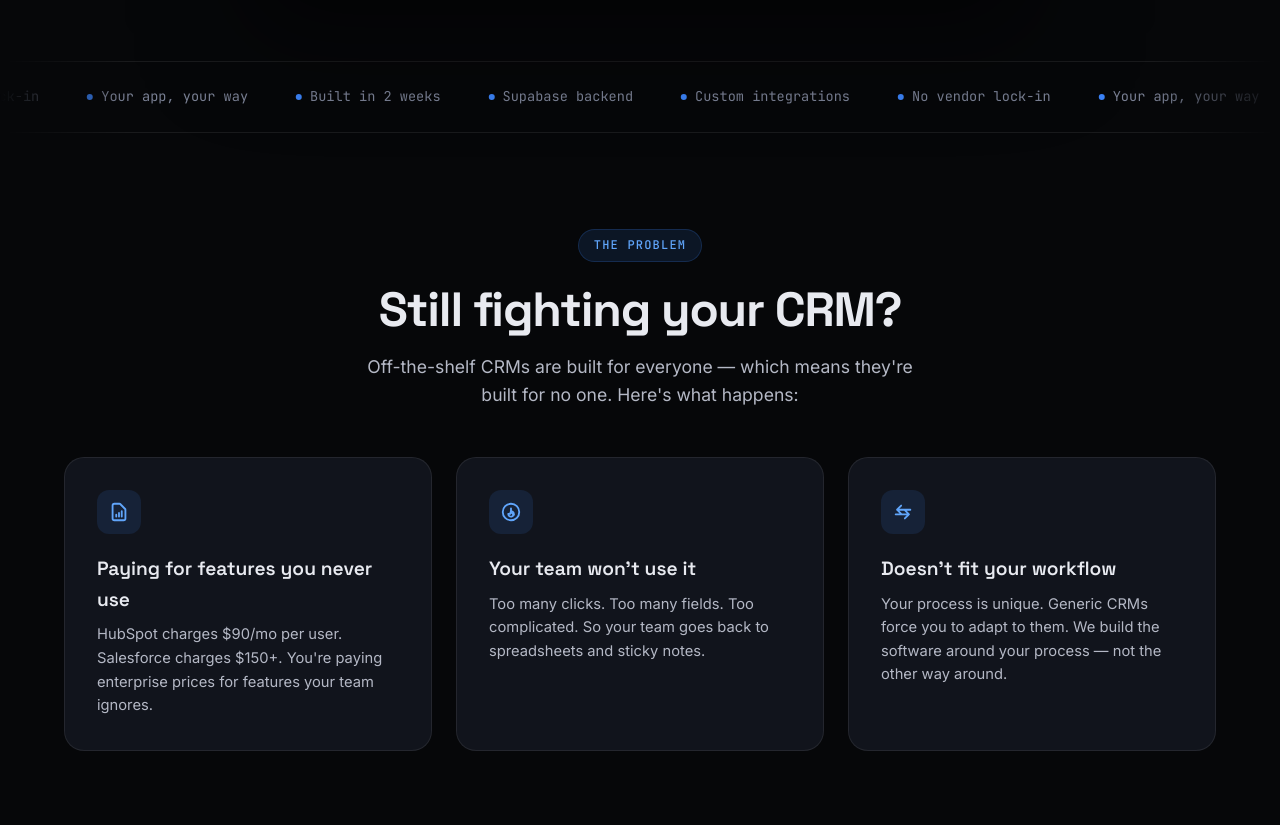
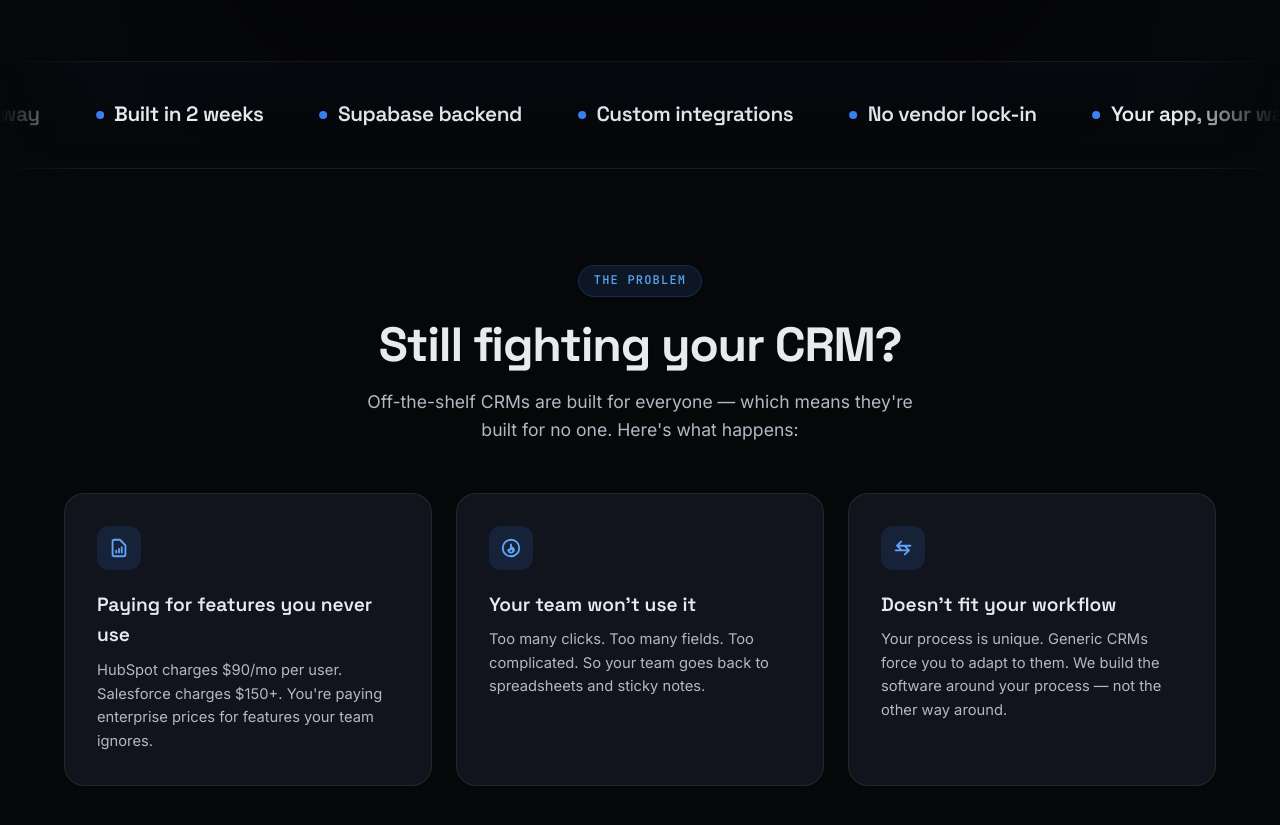
Before and after one commit to NATILEE-AUTOMATIONS/replacemysoftware, a website: page index.html in a window 1280 px wide. Shown: the part 1278-2103 px from the top of the page. Drawn offline with Linux system fonts and the light colour scheme.

Commit message:
marquee: speed up (30s→18s), bigger text (0.85rem→1.3rem), bolder, more padding

```diff
--- a/index.html
+++ b/index.html
@@ -852,23 +852,24 @@ footer {
 /* ═══ MARQUEE ═══ */
 .marquee {
   overflow: hidden;
-  padding: 1.5rem 0;
+  padding: 2.25rem 0;
   border-top: 1px solid var(--border);
   border-bottom: 1px solid var(--border);
-  -webkit-mask-image: linear-gradient(90deg, transparent, black 10%, black 90%, transparent);
-  mask-image: linear-gradient(90deg, transparent, black 10%, black 90%, transparent);
+  background: linear-gradient(180deg, rgba(59,130,246,0.03), transparent);
+  -webkit-mask-image: linear-gradient(90deg, transparent, black 8%, black 92%, transparent);
+  mask-image: linear-gradient(90deg, transparent, black 8%, black 92%, transparent);
 }
 .marquee-track {
-  display: flex; gap: 3rem;
-  animation: marquee 30s linear infinite;
+  display: flex; gap: 3.5rem;
+  animation: marquee 18s linear infinite;
   width: max-content;
 }
 .marquee-item {
-  display: flex; align-items: center; gap: 0.5rem;
-  font-family: var(--font-mono); font-size: 0.85rem; color: var(--muted);
-  white-space: nowrap;
-}
-.marquee-item .dot { width: 6px; height: 6px; border-radius: 50%; background: var(--accent); }
+  display: flex; align-items: center; gap: 0.65rem;
+  font-family: var(--font-display); font-size: 1.3rem; font-weight: 600; color: var(--fg);
+  white-space: nowrap; letter-spacing: -0.02em;
+}
+.marquee-item .dot { width: 8px; height: 8px; border-radius: 50%; background: var(--accent); flex-shrink: 0; }
 @keyframes marquee {
   0% { transform: translateX(0); }
   100% { transform: translateX(-50%); }
```
